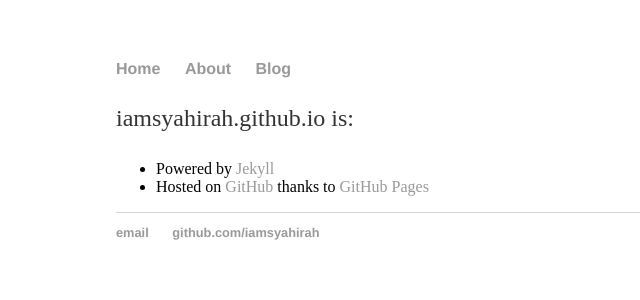
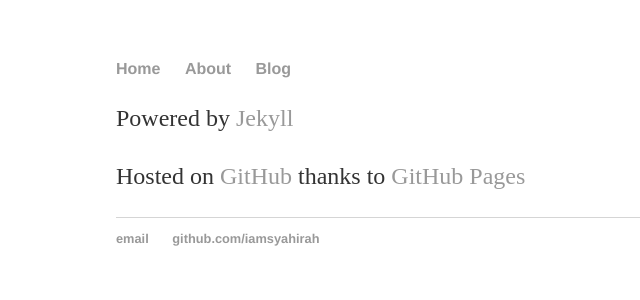
Before and after one commit to iamsyahirah/iamsyahirah.github.io, a Jekyll site: the page built from about/index.html, in a window 1280 px wide. Shown: the top 300 px of the page, without its empty margins (76-716 px from the left). Built offline with Jekyll 4.4.1, drawn with Linux system fonts in a browser that asks for light colours.

Commit message:
Update index.html

```diff
--- a/about/index.html
+++ b/about/index.html
@@ -6,11 +6,7 @@ description: Credits and information about the website iamsyahirah.github.io
 
   <div class="about">
 
-    <p>iamsyahirah.github.io is:</p>
-
-      <ul>
-        <li>Powered by <a href="http://jekyllrb.com/" title="Jekyll">Jekyll</a></li>
-        <li>Hosted on <a href="http://github.com/iamsyahirah/iamsyahirah.github.io" title="This site hosted on GitHub">GitHub</a> thanks to <a href="http://pages.github.com/" title="GitHub Pages">GitHub Pages</a></li>
-      </ul>
+        <p>Powered by <a href="http://jekyllrb.com/" title="Jekyll">Jekyll</a><p>
+        <p>Hosted on <a href="http://github.com/iamsyahirah/iamsyahirah.github.io" title="This site hosted on GitHub">GitHub</a> thanks to <a href="http://pages.github.com/" title="GitHub Pages">GitHub Pages</a></p>
 
   </div>
```
